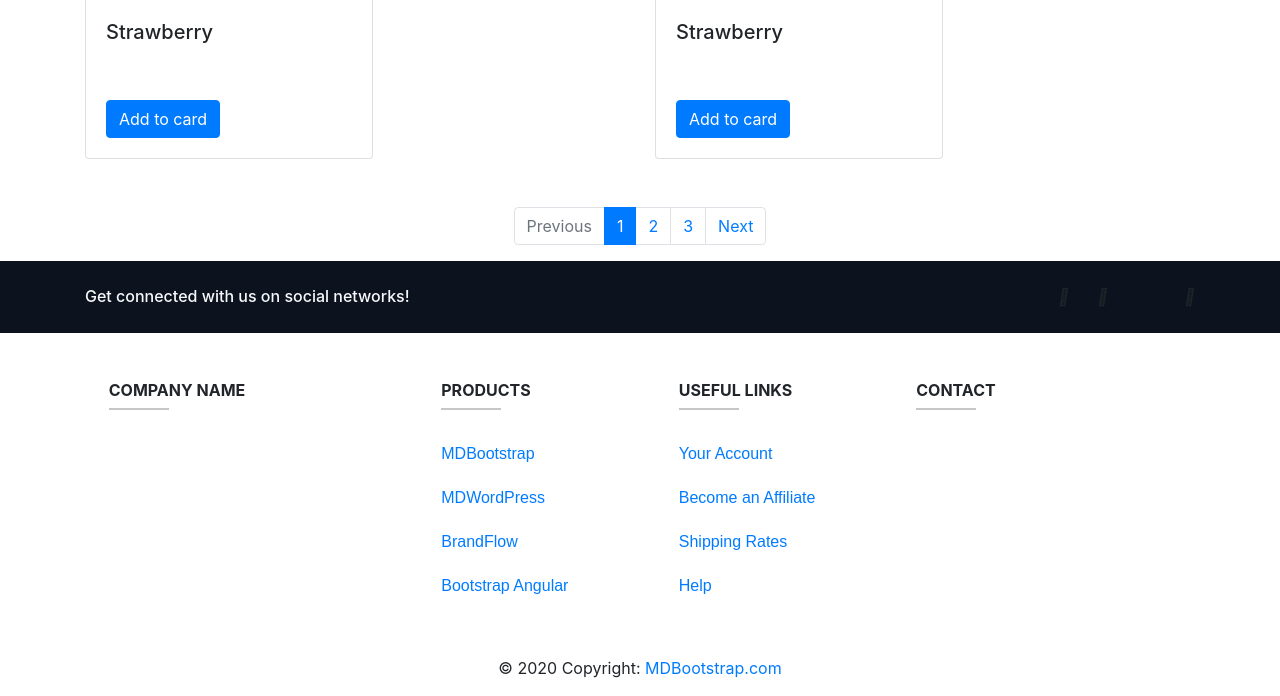
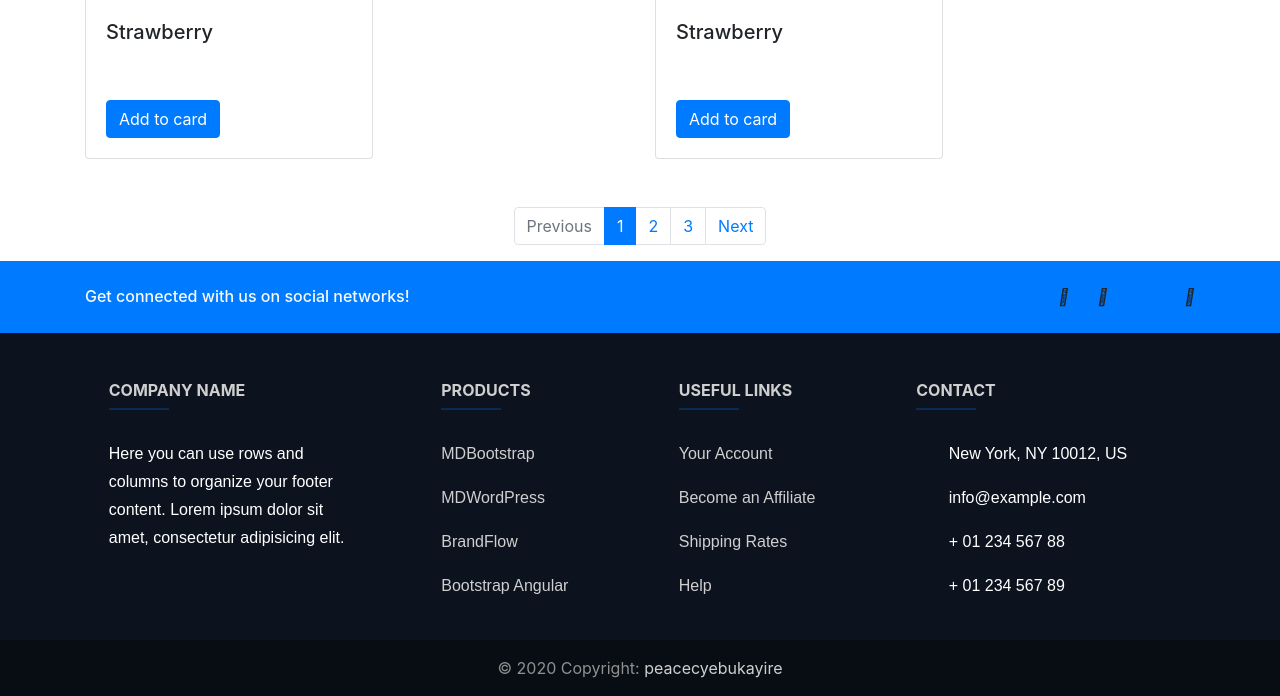
Before and after one commit to Cyebukayire/PyShop, a Django app: page /products/ in a window 1280 px wide. Shown: the part 702-1398 px from the top of the page. Run offline with Django 3.2, Linux system fonts and the light colour scheme; data comes from the database, SQL or seed files in the repository; some libraries are stand-ins or nearby versions.

Commit message:
Fix footer

```diff
--- a/templates/base.html
+++ b/templates/base.html
@@ -85,9 +85,9 @@
 
 <!-- Footer -->
     <!-- Footer -->
-<footer class="page-footer font-small unique-color-dark">
+<footer class="page-footer font-small unique-color-dark" style="background-color: #0c131f">
 
-  <div style="background-color: #0c131f;">
+  <div class="bg-primary">
     <div class="container">
 
       <!-- Grid row-->
@@ -133,17 +133,17 @@
   </div>
 
   <!-- Footer Links -->
-  <div class="container text-center text-md-left mt-5">
+  <div class="container text-center text-md-left mt-5" style="background-color: #0c131f; color: #cfcfcf">
 
     <!-- Grid row -->
     <div class="row mt-3">
 
       <!-- Grid column -->
-      <div class="col-md-3 col-lg-4 col-xl-3 mx-auto mb-4">
+      <div class="col-md-3 col-lg-4 col-xl-3 mx-auto mb-4" style="color: #cfcfcf">
 
         <!-- Content -->
         <h6 class="text-uppercase font-weight-bold">Company name</h6>
-        <hr class="deep-purple accent-2 mb-4 mt-0 d-inline-block mx-auto" style="width: 60px;">
+        <hr class="deep-purple accent-2 mb-4 mt-0 d-inline-block mx-auto bg-primary" style="width: 60px;">
         <p>Here you can use rows and columns to organize your footer content. Lorem ipsum dolor sit amet,
           consectetur
           adipisicing elit.</p>
@@ -156,18 +156,18 @@
 
         <!-- Links -->
         <h6 class="text-uppercase font-weight-bold">Products</h6>
-        <hr class="deep-purple accent-2 mb-4 mt-0 d-inline-block mx-auto" style="width: 60px;">
+        <hr class="deep-purple accent-2 mb-4 mt-0 d-inline-block mx-auto bg-primary" style="width: 60px;">
         <p>
-          <a href="#!">MDBootstrap</a>
+          <a href="#!" style="color: #cfcfcf">MDBootstrap</a>
         </p>
         <p>
-          <a href="#!">MDWordPress</a>
+          <a href="#!" style="color: #cfcfcf">MDWordPress</a>
         </p>
         <p>
-          <a href="#!">BrandFlow</a>
+          <a href="#!" style="color: #cfcfcf">BrandFlow</a>
         </p>
         <p>
-          <a href="#!">Bootstrap Angular</a>
+          <a href="#!" style="color: #cfcfcf">Bootstrap Angular</a>
         </p>
 
       </div>
@@ -178,18 +178,18 @@
 
         <!-- Links -->
         <h6 class="text-uppercase font-weight-bold">Useful links</h6>
-        <hr class="deep-purple accent-2 mb-4 mt-0 d-inline-block mx-auto" style="width: 60px;">
+        <hr class="deep-purple accent-2 mb-4 mt-0 d-inline-block mx-auto bg-primary" style="width: 60px;">
         <p>
-          <a href="#!">Your Account</a>
+          <a href="#!" style="color: #cfcfcf">Your Account</a>
         </p>
         <p>
-          <a href="#!">Become an Affiliate</a>
+          <a href="#!" style="color: #cfcfcf">Become an Affiliate</a>
         </p>
         <p>
-          <a href="#!">Shipping Rates</a>
+          <a href="#!" style="color: #cfcfcf">Shipping Rates</a>
         </p>
         <p>
-          <a href="#!">Help</a>
+          <a href="#!" style="color: #cfcfcf">Help</a>
         </p>
 
       </div>
@@ -200,7 +200,7 @@
 
         <!-- Links -->
         <h6 class="text-uppercase font-weight-bold">Contact</h6>
-        <hr class="deep-purple accent-2 mb-4 mt-0 d-inline-block mx-auto" style="width: 60px;">
+        <hr class="deep-purple accent-2 mb-4 mt-0 d-inline-block mx-auto bg-primary" style="width: 60px;">
         <p>
           <i class="fas fa-home mr-3"></i> New York, NY 10012, US</p>
         <p>
@@ -220,8 +220,8 @@
   <!-- Footer Links -->
 
   <!-- Copyright -->
-  <div class="footer-copyright text-center py-3">© 2020 Copyright:
-    <a href="https://mdbootstrap.com/"> MDBootstrap.com</a>
+  <div class="footer-copyright text-center py-3" style="background-color: #080d14; color: #909091">© 2020 Copyright:
+    <a href="https://mdbootstrap.com/" style="color: #cfcfcf">peacecyebukayire</a>
   </div>
   <!-- Copyright -->
 
```
